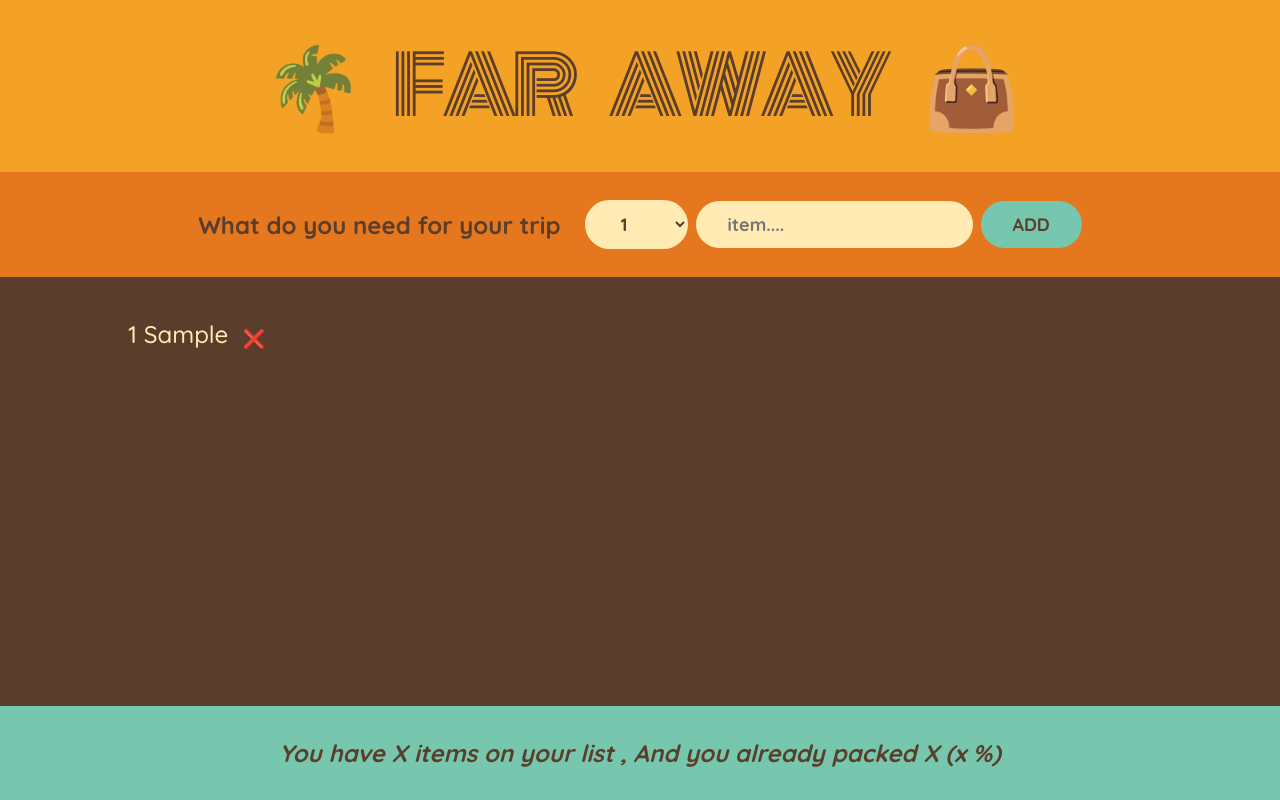
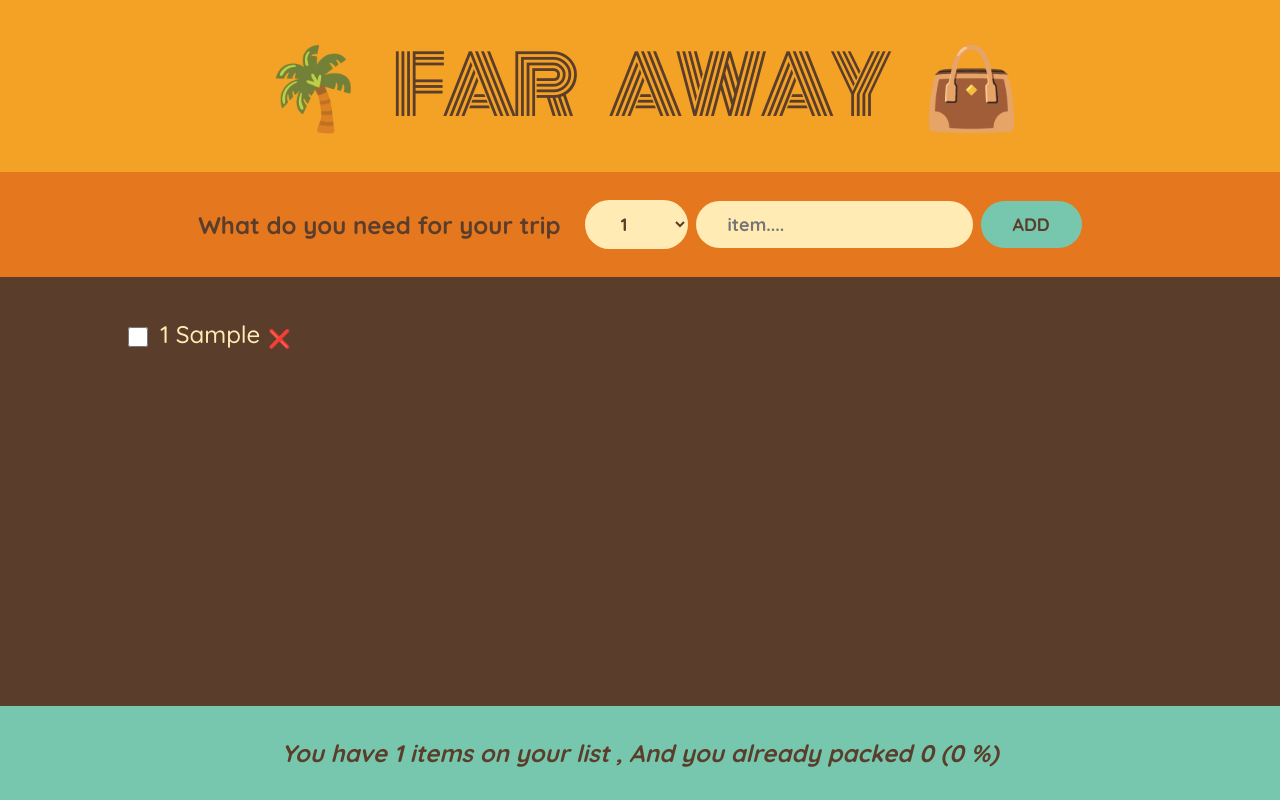
Before and after one commit to athul457/react-todo-list-app, a React (Create React App) app: page / in a window 1280 px wide. Both pictures are taken after typing "Sample" into the empty fields and a click on the button "ADD". Built offline with nearby package versions, Linux system fonts and the light colour scheme.

Commit message:
status updated

```diff
--- a/src/App.js
+++ b/src/App.js
@@ -1,121 +1,48 @@
-
 // const initialItems = [
 //   { id: 1, description: "Passports", quantity: 2, packed: true },
 //   { id: 2, description: "Socks", quantity: 12, packed: false },
 //   { id: 3, description: "Charger", quantity: 1, packed: false },
 // ];
-// function App() {
-//   const [item,setItems] = useState([]) ;
-
-//   function handleAddItems(newItems){
-//     setItems((item)=>[...item,newItems])
-//   }
-//   return (
-//     <>
-//       <div className="app">
-//         <Logo />
-//         <Form onAdditems={handleAddItems}/>
-//         <PackingList item={item}/>
-//         <Status />
-//       </div>
-//     </>
-//   );
-// }
-
-// function Logo(){
-//   return (
-//     <h1>🌴 FAR AWAY 👜</h1>
-//   )
-// }
-
-// function Form({onAdditems}){
-
-//   const [description,setDescription] = useState("");
-//   const [quantity,setQuantity] = useState(1);
 
 
-//   function handleSubmit(e){
-//     e.preventDefault() ;
-//     if(!description) return ;
-//     const newItems = {description,quantity,packed :false ,id :Date.now()}
-//     console.log(newItems)
-//     onAdditems(newItems)
-//     setDescription("");
-//     setQuantity(1)
-//   }
+import { useState } from "react";
 
-//   return (
-//     <form className="add-form" onSubmit={handleSubmit}>
-//     <h3>What do you need for your trip</h3>
-//       <select value={quantity} onChange={(e)=>setQuantity(Number(e.target.value))}>
-        // {Array.from({length : 20} ,(_,i)=>i+1).map((num)=>(
-        //   <option value={num} key={num} >
-        //     {num}
-        //   </option>
-        // ))}
-//       </select>
-//       <input type="text"
-//       placeholder="item....."
-//       value={description}
-//       onChange={(e)=>setDescription(e.target.value)}></input>
-//       <button>Add</button>
-//     </form>
-//   )
-// }
-
-// function PackingList({item}){
-
-//   return (
-//     <div className="list">
-//         <ul>
-//         {
-//         item.map((item)=>(
-//           <Item itemObj= {item} key={item.id}/>
-//         ))
-//         }
-//         </ul>
-//     </div>
-//   )
-// }
-
-// function Item({itemObj}){
-//   return <li>
-//       <></><span className={itemObj.packed ?
-//       ("decoration"):
-//       ("")}>{itemObj.description} {itemObj.quantity}</span>
-//       {/* <span style={itemObj.packed ? {textDecoration: "line-through"} : {}}>{itemObj.description} {itemObj.quantity}</span> */}
-//       <button>❌</button>
-//     </li>
-// }
-
-// function Status(){
-  // return (
-  //   <footer className="stats">
-  //     <em>You have X items on your list , And you already packed X (x %)</em>
-  //   </footer>
-  // )
-// }
-
-import { useState } from "react";
+// ! <---------------App------------------->
 
 function App(){
   const [items,setItem] = useState([]) ;
 
+  function handleToggle(id){
+    setItem(items=>items.map(item=>item.id === id ? {...item ,packed : !item.packed} : item))
+  }
+
+  function handleDeleteItems(id){
+    setItem((items)=>items.filter(newItems=>newItems.id !== id));
+  }
+
   function handleAddItems(newItems){
-    setItem((preItem)=>[...preItem,newItems])
+    // setItem((preItem)=>[...preItem,newItems])
+    setItem((items)=>[...items,newItems])
   }
+
+
 
   return (
     <>
       <div className="app">
         <Logo />
         <Form addItems={handleAddItems}/>
-        <PackingList item={items}/>
-        <Status />
+        <PackingList
+        item={items}
+        handleDeleteItems={handleDeleteItems}
+        handleToggle={handleToggle}/>
+        <Status items={items}/>
       </div>
     </>
   )
 };
+
+// ! <-------------------Logo------------------------>
 
 function Logo(){
   return (
@@ -125,14 +52,17 @@ function Logo(){
   )
 };
 
-function PackingList({item}){
+function PackingList({handleDeleteItems,item,handleToggle}){
+
   return(
     <>
       <div className="list">
         <ul>
           {
             item.map(item=>(
-              <Item itemObj={item} key={item.id}/>
+              <Item itemObj={item} key={item.id}
+              handleDeleteItems={handleDeleteItems}
+              handleToggle={handleToggle}/>
             ))
           }
         </ul>
@@ -141,15 +71,22 @@ function PackingList({item}){
   )
 };
 
-function Item({itemObj}){
+// ! <-------------------Item------------------------------>
+
+function Item({itemObj,handleDeleteItems,handleToggle}){
 return (
   <>
-    <li className={itemObj.packed ? "decoration" : ""}>
-    <span>{itemObj.quantity} {itemObj.description} <button>❌</button></span>
+    <li >
+    <input type="checkbox" value={itemObj.packed} onClick={()=>{handleToggle(itemObj.id)}}/>
+    <span className={itemObj.packed ? "decoration" : ""}>
+    {itemObj.quantity} {itemObj.description}
+    <button onClick={()=>handleDeleteItems(itemObj.id)}>❌</button></span>
     </li>
   </>
 )
 };
+
+// ! <--------------------Form------------------------------->
 
 function Form({addItems}){
 
@@ -158,7 +95,7 @@ function Form({addItems}){
 
   function handleSubmit(e){
     e.preventDefault() ;
-    // if(!description) return ;
+    if(!description) return ;
     const previousItems = {description,quantity,id:Date.now(),packed:false}
     addItems(previousItems)
     setDescription('');
@@ -180,10 +117,15 @@ function Form({addItems}){
    )
 };
 
-function Status(){
+// ! <---------------status------------------------------>
+
+function Status({items}){
+  const itemLength= items.length ;
+  const itemPacked = items.filter(item=>item.packed).length
+  const completdPercentage = Math.round((itemPacked / itemLength ) * 100 )
   return (
     <footer className="stats">
-      <em>You have X items on your list , And you already packed X (x %)</em>
+      <em>You have {itemLength} items on your list , And you already packed {itemPacked} ({completdPercentage} %)</em>
     </footer>
   )
 };
```
